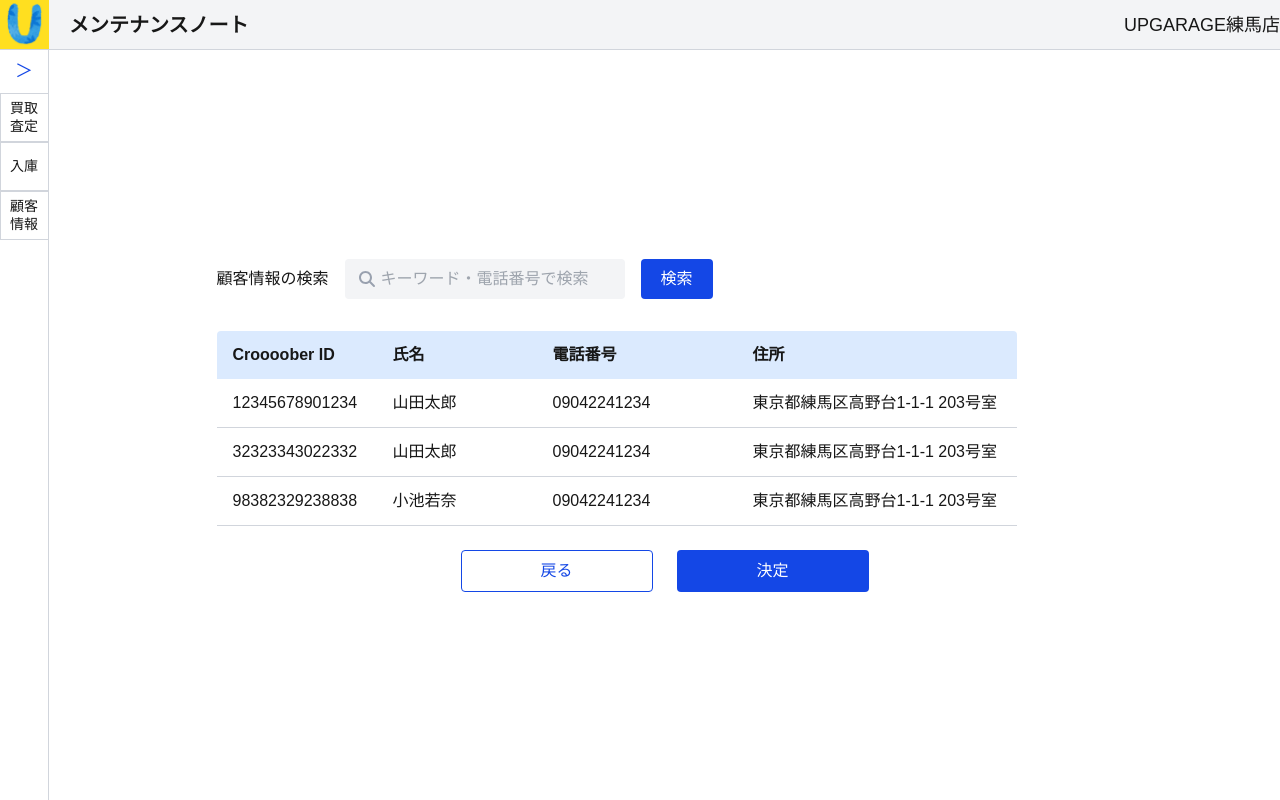
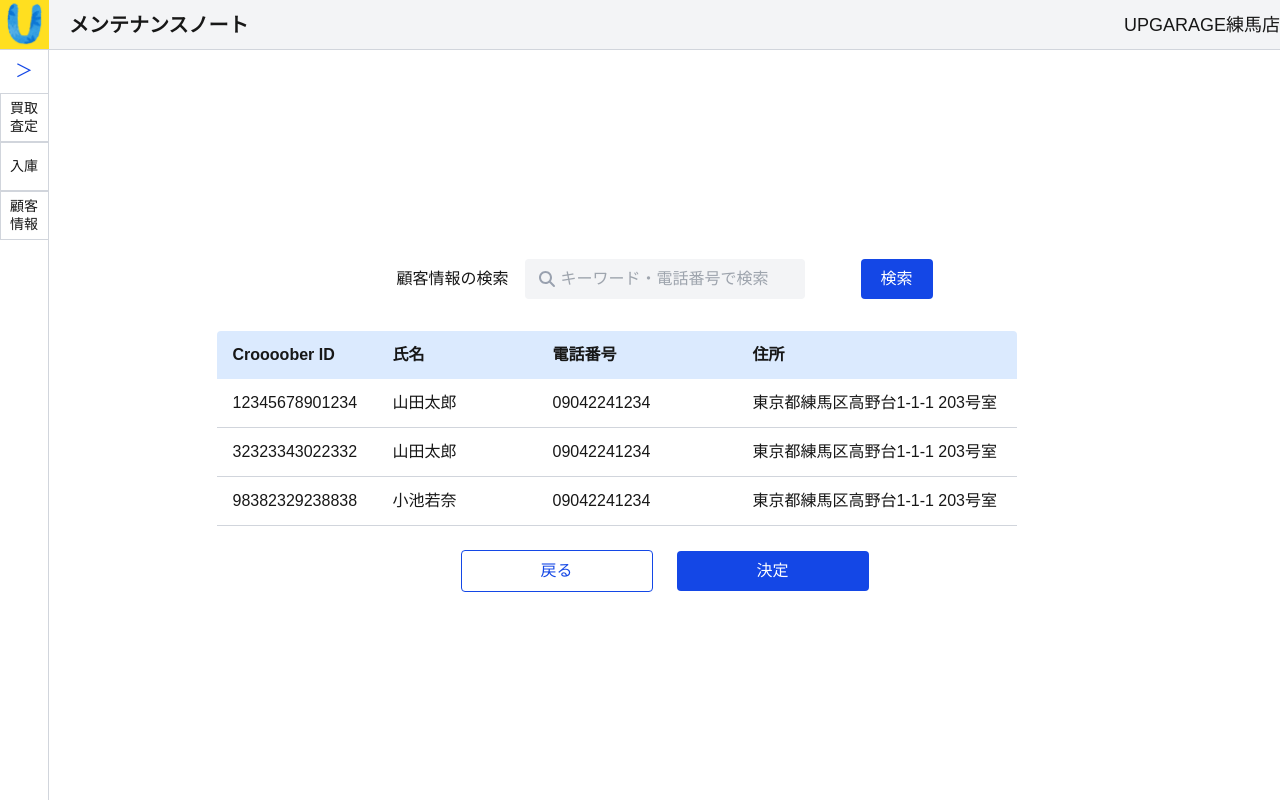
Before and after one commit to TanakaMiki-Altissima/issues_1, a Next.js app in the folder issues_1/: page /user_search in a window 1280 px wide. Both pictures are taken after a click on the button "検索". Built offline with nearby package versions, Linux system fonts and the light colour scheme.

Commit message:
レスポンシブデザイン途中まで

```diff
--- a/issues_1/src/components/UserSearchPage.tsx
+++ b/issues_1/src/components/UserSearchPage.tsx
@@ -45,15 +45,15 @@
           <Sidebar />
           {/* ================= Main ================= */}
           <main className="flex-1 flex justify-center items-center relative px-4 md:px-0">
-            <div className="w-full max-w-4xl">
+            <div className="w-full max-w-4xl mx-auto">
               {/* Search */}
-              <div className="flex flex-col gap-3 md:flex-row md:items-center md:gap-4">
+              <div className="flex flex-col gap-3 items-center md:flex-row md:items-center md:justify-center md:gap-4">
                 <p className="font-medium md:hidden">顧客情報の検索</p>
 
                 {/* PC用タイトル */}
                 <p className="hidden md:block font-medium">顧客情報の検索</p>
 
-                <div className="relative w-full md:w-auto">
+                <div className="relative w-full max-w-[320px]">
                   <FontAwesomeIcon
                     icon={faMagnifyingGlass}
                     className="absolute top-1/2 left-3 -translate-y-1/2 text-gray-400"
@@ -64,7 +64,8 @@
                     value={searchKeyword}
                     onChange={(e) => setSearchKeyword(e.target.value)}
                     className="
-                    w-full md:w-[280px]
+                    w-full max-w-[320px]
+                    md:w-[280px]
                     pl-9 pr-2 py-2
                     rounded
                     bg-gray-100
@@ -84,6 +85,7 @@
 
               {/* Customers */}
               {showResult && (
+                <div className="mt-8 overflow-x-auto md:overflow-visible">
                   <div className="mt-8 w-[800px] bg-blue-100 rounded">
                     <div className="grid grid-cols-[160px_160px_200px_1fr] px-4 py-3 font-semibold">
                       <div>Croooober ID</div>
@@ -109,10 +111,16 @@
                       </div>
                     ))}
                   </div>
+                </div>
               )}
 
               {showResult && (
-                <div className="mt-6 flex gap-6 justify-center">
+                <div
+                  className="mt-6
+                  flex flex-col gap-4
+                  md:flex-row md:gap-6
+                  justify-center items-center"
+                >
                   {/* 戻る */}
                   <button
                     onClick={() => {
```
Lines whose indentation alone changed are shown as unchanged.
